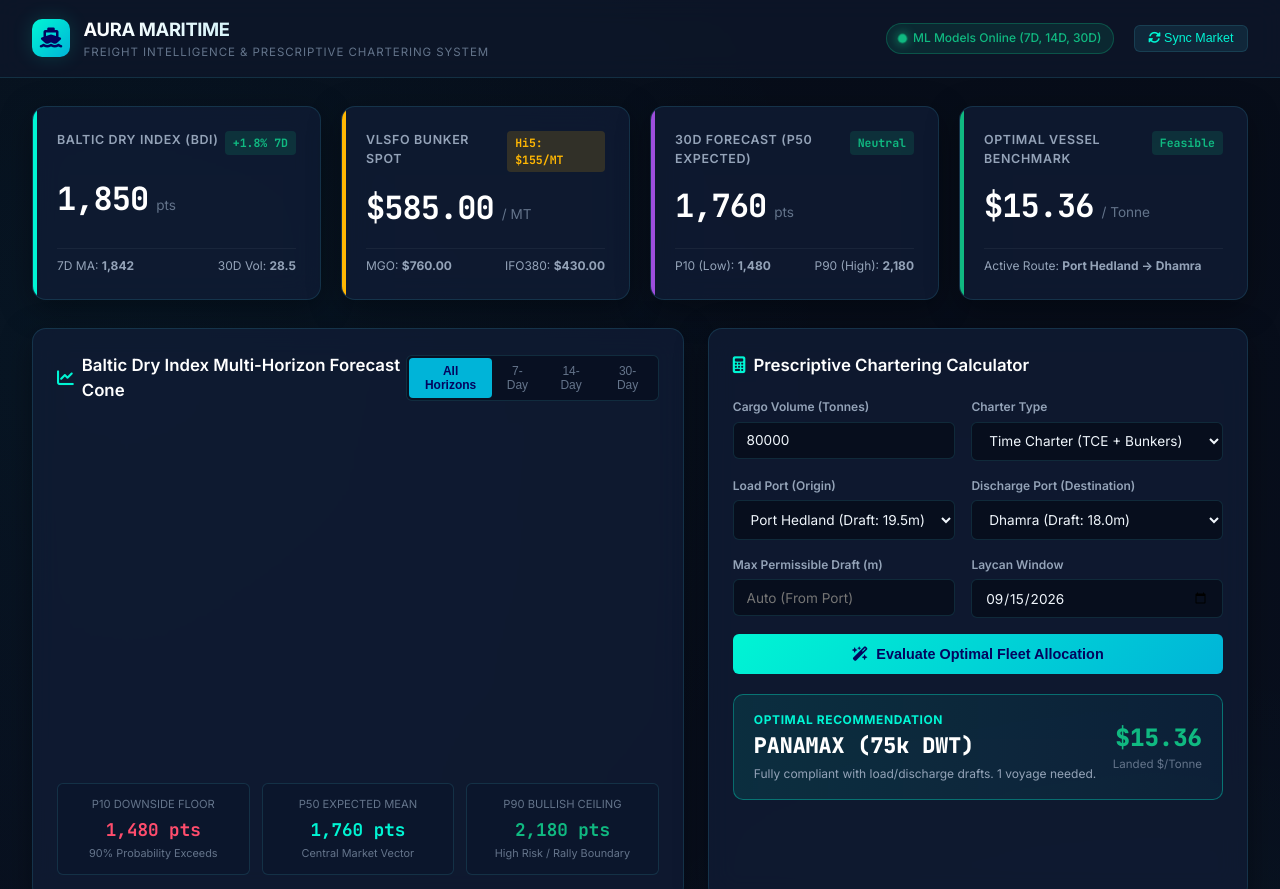
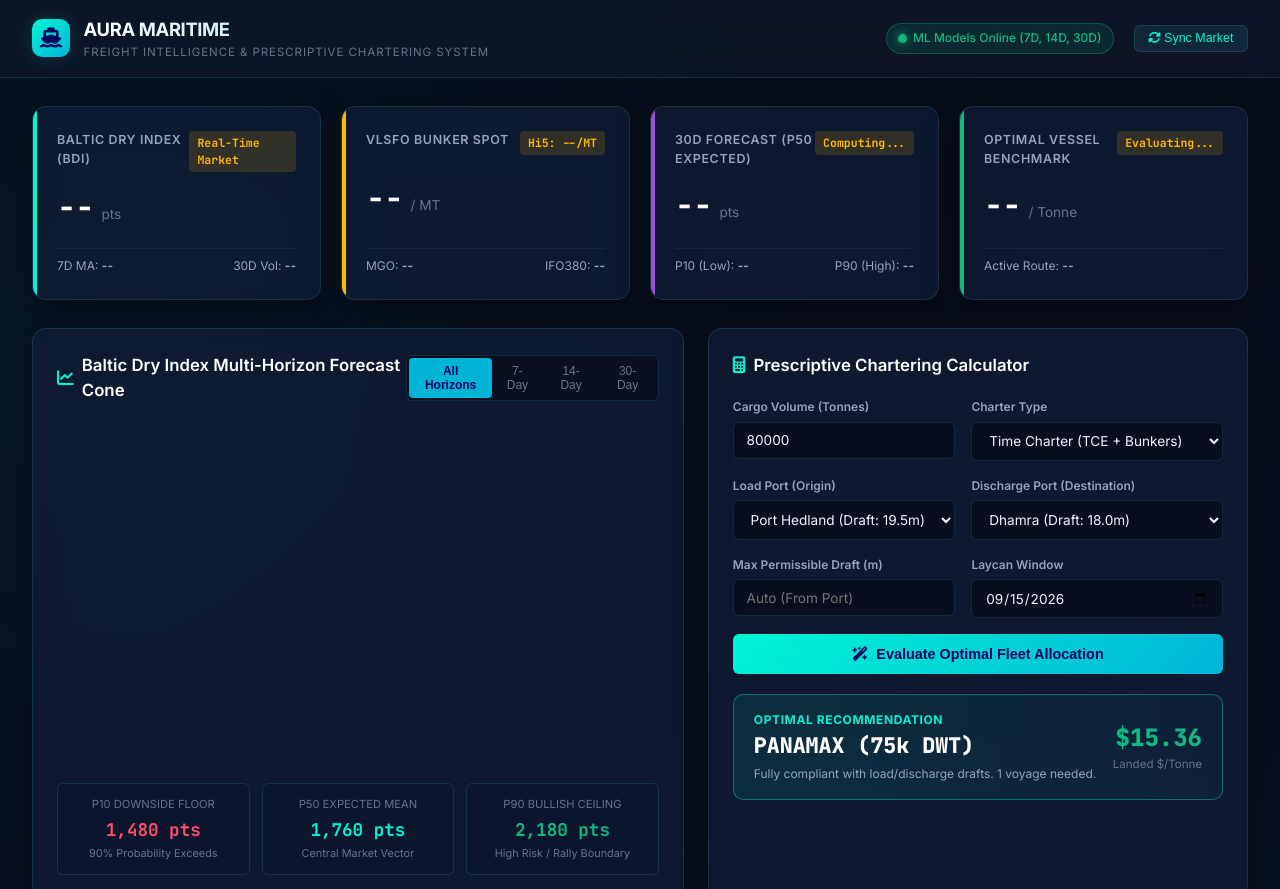
Before and after one commit to Kaamessh/Sail, a plain HTML site: page frontend/index.html in a window 1280 px wide. Shown: the top 889 px of the page. Drawn offline with nearby package versions, Linux system fonts and the light colour scheme; no server answers.

Commit message:
fix(kpi): remove static .36 HTML placeholder and add instant reactive input listeners for optimizer

```diff
--- a/frontend/app.js
+++ b/frontend/app.js
@@ -38,7 +38,7 @@ function setupEventListeners() {
     });
   });
 
-  // Charter Form Submit
+  // Charter Form Submit & Real-Time Auto-Evaluation on Input Changes
   const charterForm = document.getElementById('charter-form');
   if (charterForm) {
     charterForm.addEventListener('submit', async (e) => {
@@ -47,6 +47,29 @@ function setupEventListeners() {
     });
   }
 
+  // Reactive Instant Calculation Listeners
+  const cargoInput = document.getElementById('input-cargo');
+  const modeSelect = document.getElementById('select-mode');
+  const originSelect = document.getElementById('select-origin');
+  const destSelect = document.getElementById('select-destination');
+  const draftInput = document.getElementById('input-draft');
+
+  if (cargoInput) {
+    cargoInput.addEventListener('input', () => { runCharterOptimization(); });
+  }
+  if (modeSelect) {
+    modeSelect.addEventListener('change', () => { runCharterOptimization(); });
+  }
+  if (originSelect && destSelect) {
+    originSelect.addEventListener('change', () => {
+      checkDraftAlerts();
+      runCharterOptimization();
+    });
+    destSelect.addEventListener('change', () => {
+      checkDraftAlerts();
+      runCharterOptimization();
+    });
+  }
   // Refresh Market Data Button
   const btnRefresh = document.getElementById('btn-refresh-market');
   if (btnRefresh) {
@@ -73,14 +96,6 @@ function setupEventListeners() {
   if (sliderBunker && sliderBdi) {
     sliderBunker.addEventListener('input', updateStressTestResults);
     sliderBdi.addEventListener('input', updateStressTestResults);
-  }
-
-  // Origin Port Draft helper
-  const originSelect = document.getElementById('select-origin');
-  const destSelect = document.getElementById('select-destination');
-  if (originSelect && destSelect) {
-    originSelect.addEventListener('change', checkDraftAlerts);
-    destSelect.addEventListener('change', checkDraftAlerts);
   }
 }
 
--- a/frontend/index.html
+++ b/frontend/index.html
@@ -52,19 +52,19 @@
 
     <!-- 1. Executive Summary KPI Cards -->
     <section class="kpi-grid">
-      <!-- BDI Spot Card -->
+      <!-- Baltic Dry Index Card -->
       <div class="glass-card kpi-card bdi-card">
         <div class="kpi-header">
           <span class="kpi-label">Baltic Dry Index (BDI)</span>
-          <span class="kpi-badge up" id="kpi-bdi-badge">+1.8% 7D</span>
+          <span class="kpi-badge neutral" id="kpi-bdi-badge">Real-Time Market</span>
         </div>
         <div class="kpi-value-row">
-          <span class="kpi-value" id="kpi-bdi-val">1,850</span>
+          <span class="kpi-value" id="kpi-bdi-val">--</span>
           <span class="kpi-unit">pts</span>
         </div>
         <div class="kpi-footer">
-          <span>7D MA: <strong id="kpi-bdi-7dma">1,842</strong></span>
-          <span>30D Vol: <strong id="kpi-bdi-vol">28.5</strong></span>
+          <span>7D MA: <strong id="kpi-bdi-7dma">--</strong></span>
+          <span>30D Vol: <strong id="kpi-bdi-vol">--</strong></span>
         </div>
       </div>
 
@@ -72,15 +72,15 @@
       <div class="glass-card kpi-card bunker-card">
         <div class="kpi-header">
           <span class="kpi-label">VLSFO Bunker Spot</span>
-          <span class="kpi-badge neutral" id="kpi-hi5-badge">Hi5: $155/MT</span>
+          <span class="kpi-badge neutral" id="kpi-hi5-badge">Hi5: --/MT</span>
         </div>
         <div class="kpi-value-row">
-          <span class="kpi-value" id="kpi-vlsfo-val">$585.00</span>
+          <span class="kpi-value" id="kpi-vlsfo-val">--</span>
           <span class="kpi-unit">/ MT</span>
         </div>
         <div class="kpi-footer">
-          <span>MGO: <strong id="kpi-mgo-val">$760.00</strong></span>
-          <span>IFO380: <strong id="kpi-ifo-val">$430.00</strong></span>
+          <span>MGO: <strong id="kpi-mgo-val">--</strong></span>
+          <span>IFO380: <strong id="kpi-ifo-val">--</strong></span>
         </div>
       </div>
 
@@ -88,15 +88,15 @@
       <div class="glass-card kpi-card forecast-card">
         <div class="kpi-header">
           <span class="kpi-label">30D Forecast (P50 Expected)</span>
-          <span class="kpi-badge up" id="kpi-sentiment-badge">Neutral</span>
+          <span class="kpi-badge neutral" id="kpi-sentiment-badge">Computing...</span>
         </div>
         <div class="kpi-value-row">
-          <span class="kpi-value" id="kpi-forecast-p50">1,760</span>
+          <span class="kpi-value" id="kpi-forecast-p50">--</span>
           <span class="kpi-unit">pts</span>
         </div>
         <div class="kpi-footer">
-          <span>P10 (Low): <strong id="kpi-forecast-p10">1,480</strong></span>
-          <span>P90 (High): <strong id="kpi-forecast-p90">2,180</strong></span>
+          <span>P10 (Low): <strong id="kpi-forecast-p10">--</strong></span>
+          <span>P90 (High): <strong id="kpi-forecast-p90">--</strong></span>
         </div>
       </div>
 
@@ -104,14 +104,14 @@
       <div class="glass-card kpi-card status-card">
         <div class="kpi-header">
           <span class="kpi-label">Optimal Vessel Benchmark</span>
-          <span class="kpi-badge up" id="kpi-vessel-badge">Feasible</span>
+          <span class="kpi-badge neutral" id="kpi-vessel-badge">Evaluating...</span>
         </div>
         <div class="kpi-value-row">
-          <span class="kpi-value" id="kpi-benchmark-cost">$15.36</span>
+          <span class="kpi-value" id="kpi-benchmark-cost">--</span>
           <span class="kpi-unit">/ Tonne</span>
         </div>
         <div class="kpi-footer">
-          <span>Active Route: <strong id="kpi-active-route">Port Hedland → Dhamra</strong></span>
+          <span>Active Route: <strong id="kpi-active-route">--</strong></span>
         </div>
       </div>
     </section>
```
